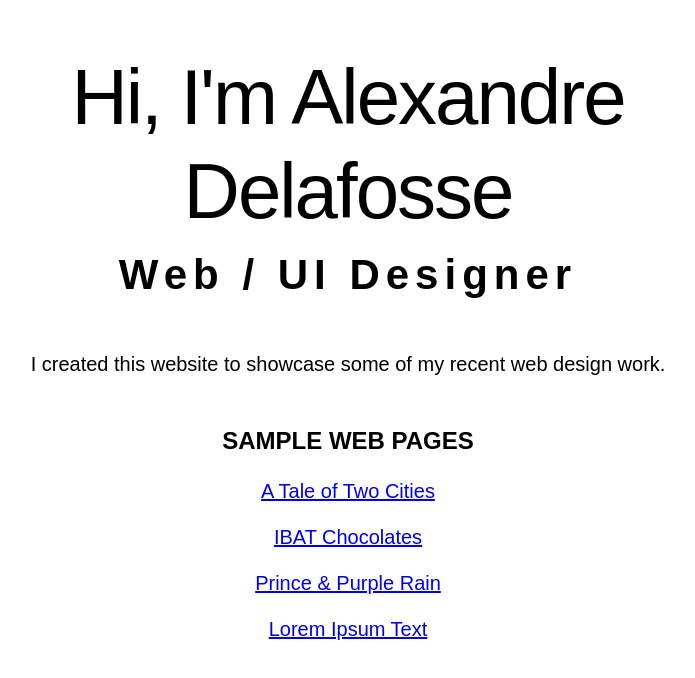
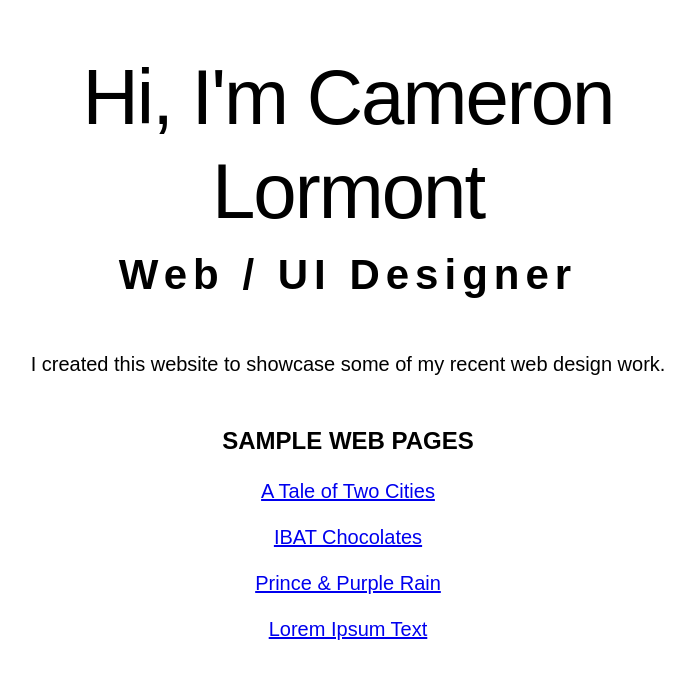
Before and after one commit to Cameron-ux/Cameron-ux.github.io, a plain HTML site: page index.html in a window 1280 px wide. Shown: the whole page, without its empty margins (292-987 px from the left). Drawn offline with Linux system fonts and the light colour scheme.

Commit message:
Update index.html

```diff
--- a/index.html
+++ b/index.html
@@ -4,14 +4,14 @@
 <head>
     <meta charset="UTF-8">
     <meta name="viewport" content="width=device-width, initial-scale=1.0">
-    <title>Alexandre Delafosse - Independent Web and Digital Developer</title>
+    <title>Cameron Lormont - Independent Web and Digital Developer</title>
     <meta name="description"
         content="Freelance Web and Digital Developer crafting innovative online experiences on the web and social media.">
     <link rel="stylesheet" href="assets/css/global.css">
 </head>
 
 <body>
-    <h1>Hi, I'm Alexandre Delafosse</h1>
+    <h1>Hi, I'm Cameron Lormont</h1>
     <h2>Web / UI Designer</h2>
     <p>I created this website to showcase some of my recent web design work.</p>
 
```
